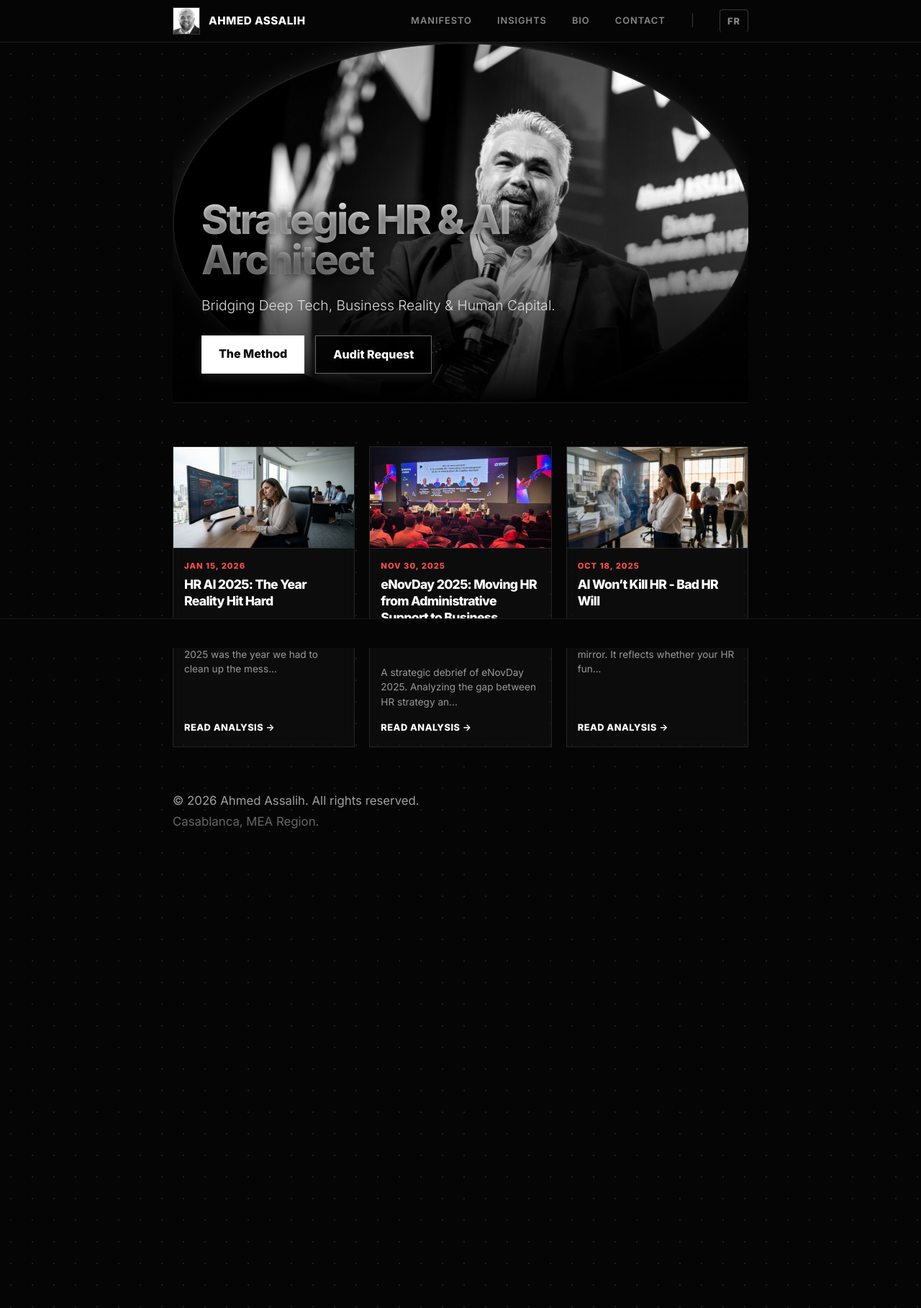
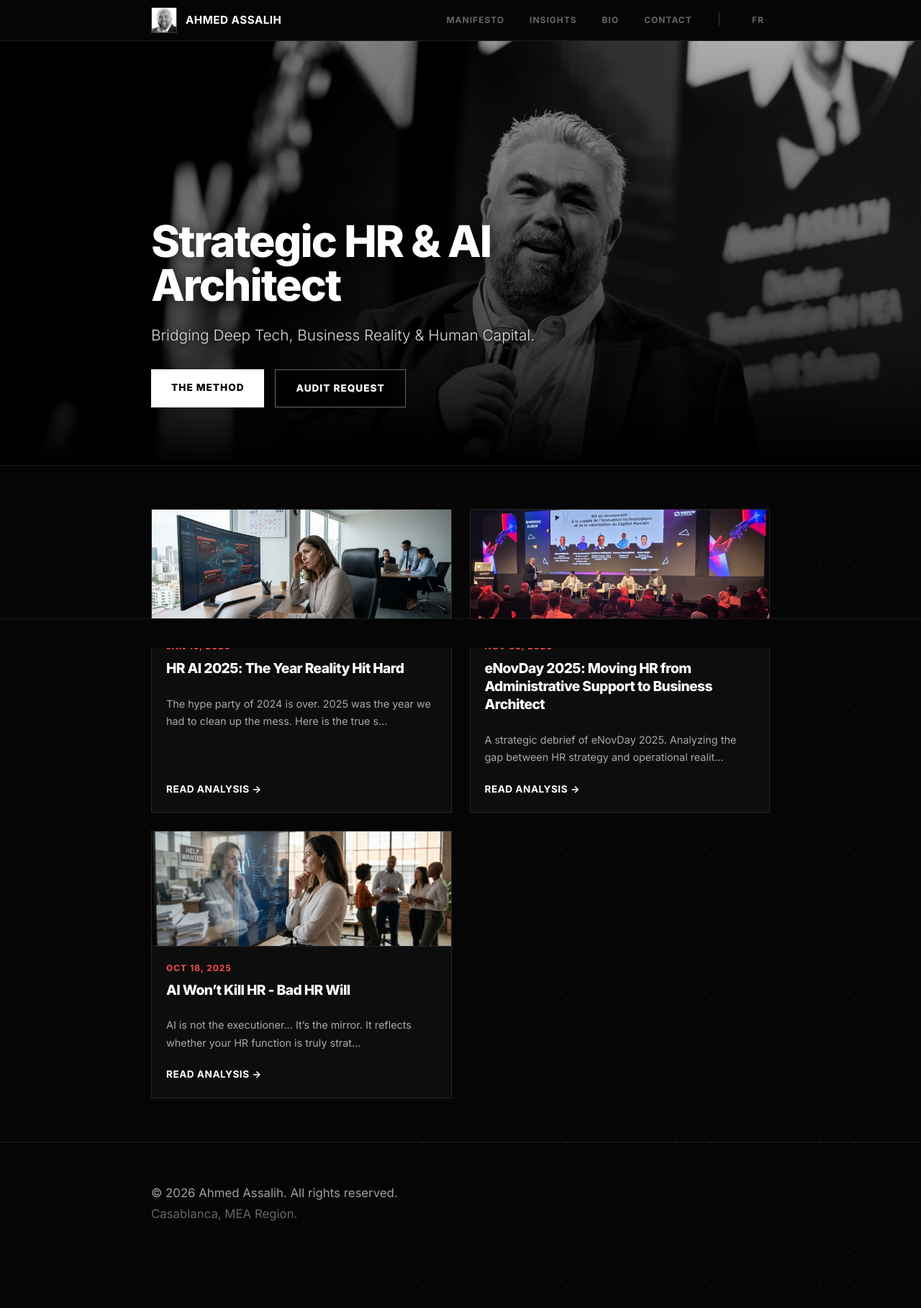
Before and after one commit to ahmedassalih/ahmed, a Jekyll site: the page built from en/index.md, in a window 1280 px wide. Shown: the whole page at 72% size. Built offline with Jekyll 4.4.1, drawn with Linux system fonts in a browser that asks for light colours.

Commit message:
Add files via upload

```diff
--- a/assets/main.scss
+++ b/assets/main.scss
@@ -2,22 +2,34 @@
 # Only the main Sass file needs front matter (the dashes are important)
 ---
 
-/* 1. IMPORT FONTS */
-@import url('https://fonts.googleapis.com/css2?family=Inter:wght@300;400;600;800&display=swap');
+/* =========================================
+   1. IMPORTS & FONTS
+   ========================================= */
+@import url('https://fonts.googleapis.com/css2?family=Inter:wght@300;400;600;700;800&display=swap');
 
-/* 2. VARIABLES & THEME */
+
+/* =========================================
+   2. VARIABLES & THEME
+   ========================================= */
 :root {
   --bg-dark: #050505;        /* Noir quasi absolu */
-  --glass-bg: rgba(255, 255, 255, 0.03); /* Verre fumé */
-  --glass-border: rgba(255, 255, 255, 0.08); /* Bordure subtile */
+  --glass-bg: rgba(255, 255, 255, 0.03); /* Fond subtil cartes */
+  --glass-border: rgba(255, 255, 255, 0.1); /* Bordure subtile */
   --text-primary: #ffffff;
   --text-secondary: #a0a0a0;
   --accent: #ffffff;
-  --blur: blur(12px);        /* Le flou d'arrière-plan */
   --font-stack: 'Inter', system-ui, -apple-system, sans-serif;
 }
 
-/* 3. BASE & RESET */
+
+/* =========================================
+   3. GLOBAL RESET & BASE STYLES
+   ========================================= */
+* {
+  box-sizing: border-box;
+  border-radius: 0 !important; /* FORCE LE LOOK "SHARP" (RECTANGLE PARTOUT) */
+}
+
 body {
   background-color: var(--bg-dark);
   color: var(--text-primary);
@@ -25,54 +37,144 @@ body {
   line-height: 1.7;
   margin: 0;
   padding: 0;
+  overflow-x: hidden; /* Empêche le scroll horizontal à cause du Hero */
 
-  /* LE FOND "ARCHITECTE" (DOT MATRIX) */
-  background-image:
-    radial-gradient(rgba(255, 255, 255, 0.1) 1px, transparent 1px);
-  background-size: 30px 30px; /* Taille de la grille */
+  /* Motif "Dot Matrix" subtil en fond */
+  background-image: radial-gradient(rgba(255, 255, 255, 0.07) 1px, transparent 1px);
+  background-size: 40px 40px;
   min-height: 100vh;
 }
 
 a {
   color: var(--text-primary);
   text-decoration: none;
-  transition: opacity 0.2s ease;
+  transition: opacity 0.2s ease, color 0.2s ease;
 }
 
 a:hover {
-  opacity: 0.7;
+  opacity: 0.8;
 }
 
-/* 4. LAYOUT & GLASSMORPHISM */
+/* Conteneur principal */
 .wrapper {
-  max-width: 800px; /* Plus étroit pour la lecture (Mobile First) */
+  max-width: 900px;
   margin: 0 auto;
   padding: 0 20px;
 }
 
-/* On applique l'effet verre au Header et au contenu pour qu'ils flottent */
-.site-header, .page-content, .site-footer {
-  background: transparent !important; /* On laisse voir la grille derrière */
+
+/* =========================================
+   4. HEADER COMPACT & STATIQUE
+   ========================================= */
+.site-header {
+  position: relative !important; /* Pas de sticky */
+  background: var(--bg-dark) !important; /* Fond noir uni pour lisibilité */
+  padding: 10px 0 !important; /* Hauteur réduite (Compact) */
+  border-bottom: 1px solid var(--glass-border);
+  z-index: 100;
 }
 
-/* 5. TYPOGRAPHY (HIERARCHY) */
+.site-title {
+  font-weight: 800;
+  letter-spacing: -0.5px;
+  font-size: 1rem;
+  text-transform: uppercase;
+  color: white;
+}
+
+/* Navigation du Header */
+.site-nav {
+  display: flex;
+  align-items: center;
+}
+
+.site-nav .page-link {
+  margin-left: 35px !important; /* Espacement large demandé */
+  font-size: 0.75rem;
+  font-weight: 700;
+  text-transform: uppercase;
+  letter-spacing: 1px;
+  color: #666 !important; /* Gris par défaut */
+  border: none !important;
+}
+
+.site-nav .page-link:hover {
+  color: white !important;
+}
+
+.nav-separator {
+  color: #333;
+  margin-left: 35px;
+}
+
+.lang-switch {
+  color: white !important;
+  border: 1px solid rgba(255,255,255,0.2);
+  padding: 4px 8px;
+}
+
+
+/* =========================================
+   5. HERO SECTION (IMMERSIVE & SHARP)
+   ========================================= */
+.hero-container {
+  width: 100vw; /* Prend toute la largeur de l'écran */
+  position: relative;
+  left: 50%;
+  right: 50%;
+  margin-left: -50vw;
+  margin-right: -50vw;
+  height: 600px; /* Grande hauteur "Cinématique" */
+  border-bottom: 1px solid var(--glass-border);
+  overflow: hidden;
+  margin-bottom: 60px;
+  margin-top: -10px; /* Colle au header */
+}
+
+.hero-image {
+  width: 100%;
+  height: 100%;
+  object-fit: cover;
+  object-position: center 20%; /* Centre sur le haut du buste */
+  filter: grayscale(100%) brightness(0.7) contrast(1.1); /* Look sombre et contrasté */
+}
+
+.hero-overlay {
+  position: absolute;
+  bottom: 0;
+  left: 0;
+  width: 100%;
+  height: 100%;
+  /* Dégradé pour rendre le texte lisible en bas */
+  background: linear-gradient(to top, rgba(0,0,0,1) 0%, rgba(0,0,0,0.6) 30%, transparent 100%);
+  display: flex;
+  align-items: flex-end; /* Pousse le texte en bas */
+  justify-content: center;
+  padding-bottom: 60px;
+}
+
+.hero-overlay > div {
+  width: 100%;
+  max-width: 900px; /* S'aligne avec le reste du contenu */
+  padding: 0 20px;
+}
+
+
+/* =========================================
+   6. TYPOGRAPHY
+   ========================================= */
 h1, h2, h3 {
-  font-weight: 800; /* Extra Bold */
-  letter-spacing: -0.04em; /* Le look "Tight" moderne */
+  font-weight: 800;
+  letter-spacing: -0.03em;
+  color: white;
   margin-top: 2em;
   margin-bottom: 0.5em;
   line-height: 1.2;
 }
 
-h1 {
-  font-size: 2.8rem;
-  background: linear-gradient(180deg, #fff, #888); /* Dégradé sur le texte */
-  -webkit-background-clip: text;
-  -webkit-text-fill-color: transparent;
-}
-
-h2 { font-size: 1.8rem; color: white; }
-h3 { font-size: 1.3rem; color: white; border-bottom: 1px solid var(--glass-border); padding-bottom: 10px;}
+h1 { font-size: 2.5rem; margin-top: 0; }
+h2 { font-size: 1.8rem; border-bottom: none; }
+h3 { font-size: 1.3rem; }
 
 p, li {
   color: var(--text-secondary);
@@ -80,91 +182,67 @@ p, li {
   font-weight: 400;
 }
 
-/* 6. COMPONENTS */
-
-/* La Photo de Profil "Glowing" */
-img[src*="profile"] {
-  border-radius: 50%;
-  border: 2px solid rgba(255,255,255,0.1);
-  box-shadow: 0 0 30px rgba(255, 255, 255, 0.1); /* Lueur */
-  filter: grayscale(100%) contrast(1.1);
+hr {
+  border: 0;
+  border-top: 1px solid var(--glass-border);
+  margin: 3em 0;
 }
 
-/* Les Cartes d'Articles (Bento Style) */
+
+/* =========================================
+   7. CARDS & POSTS (GRID)
+   ========================================= */
 .post-item {
   background: var(--glass-bg);
   border: 1px solid var(--glass-border);
-  backdrop-filter: var(--blur);
-  padding: 25px;
-  border-radius: 12px; /* Coins arrondis modernes */
-  margin-bottom: 25px !important;
-  transition: transform 0.2s ease, border-color 0.2s ease;
+  margin-bottom: 30px;
+  transition: border-color 0.2s ease, transform 0.2s ease;
 }
 
 .post-item:hover {
-  transform: translateY(-2px); /* Léger soulèvement */
-  border-color: rgba(255,255,255,0.3);
+  border-color: rgba(255,255,255,0.4);
+  transform: translateY(-2px);
 }
 
 .post-meta {
-  text-transform: uppercase;
-  font-size: 0.75rem !important;
-  letter-spacing: 1px;
-  font-weight: 600;
-  color: #666;
+  font-family: var(--font-stack);
 }
 
-/* Le Header (Navigation) */
-.site-header {
-  padding: 20px 0;
-  border-bottom: 1px solid var(--glass-border) !important;
-  position: sticky; /* Menu qui reste en haut */
-  top: 0;
-  z-index: 100;
-  backdrop-filter: blur(20px); /* Flou fort derrière le menu */
-  background: rgba(5, 5, 5, 0.7) !important;
+img {
+  max-width: 100%;
+  display: block;
 }
 
-.site-title {
+
+/* =========================================
+   8. BUTTONS & FORMS
+   ========================================= */
+.btn, button {
+  display: inline-block;
+  background: white;
+  color: black !important;
   font-weight: 800;
-  letter-spacing: -1px;
-  font-size: 1.1rem;
+  padding: 14px 28px;
+  border: none;
+  font-size: 0.85rem;
   text-transform: uppercase;
+  letter-spacing: 1px;
+  cursor: pointer;
+  transition: background 0.3s;
 }
 
-.site-nav .page-link {
-  font-size: 0.85rem;
-  font-weight: 600;
-  text-transform: uppercase;
-  letter-spacing: 0.5px;
-  color: #888 !important;
+.btn:hover {
+  background: #ccc;
 }
 
-.site-nav .page-link:hover {
-  color: white !important;
-}
-
-/* Boutons */
-.btn, button {
-  background: white;
-  color: black !important;
-  font-weight: 700;
-  border-radius: 8px;
-  padding: 12px 24px;
-  border: none;
-  box-shadow: 0 4px 15px rgba(255,255,255,0.1);
-}
-
-/* Formulaires */
 input, textarea {
   background: rgba(255,255,255,0.05);
   border: 1px solid var(--glass-border);
   color: white;
   padding: 15px;
-  border-radius: 8px;
   width: 100%;
-  box-sizing: border-box; /* Fixe les dépassements */
-  font-family: var(--font-stack);
+  font-family: inherit;
+  margin-bottom: 20px;
 }
 
 input:focus, textarea:focus {
@@ -173,22 +251,10 @@ input:focus, textarea:focus {
   background: rgba(255,255,255,0.1);
 }
 
-/* 7. MOBILE OPTIMIZATIONS */
-@media (max-width: 600px) {
-  h1 { font-size: 2.2rem; }
-  .wrapper { padding: 0 15px; }
 
-  /* Sur mobile, on empile le menu */
-  .site-nav {
-    margin-top: 10px;
-  }
-  .site-nav .page-link {
-    margin-left: 10px;
-    font-size: 0.8rem;
-  }
-}
-
-/* --- AJOUT : TECH TICKER (MARQUEE) --- */
+/* =========================================
+   9. TICKER (BANDEAU DÉFILANT)
+   ========================================= */
 .ticker-wrap {
   position: fixed;
   bottom: 0;
@@ -196,11 +262,11 @@ input:focus, textarea:focus {
   width: 100%;
   overflow: hidden;
   height: 40px;
-  background-color: var(--bg-dark); /* Fond noir */
+  background-color: var(--bg-dark);
   border-top: 1px solid var(--glass-border);
-  padding-left: 100%; /* Démarre hors écran */
+  padding-left: 100%;
   box-sizing: content-box;
-  z-index: 999;
+  z-index: 900;
 }
 
 .ticker {
@@ -210,174 +276,86 @@ input:focus, textarea:focus {
   white-space: nowrap;
   padding-right: 100%;
   box-sizing: content-box;
-  animation-iteration-count: infinite;
-  animation-timing-function: linear;
-  animation-name: ticker;
-  animation-duration: 30s; /* Vitesse du défilement */
+  animation: ticker 40s linear infinite;
 }
 
 .ticker-item {
   display: inline-block;
   padding: 0 2rem;
-  font-size: 0.85rem;
-  color: #666;
+  font-size: 0.75rem;
+  color: #555;
   text-transform: uppercase;
   letter-spacing: 2px;
   font-weight: 600;
 }
 
-.ticker-item strong { color: white; }
+.ticker-item strong { color: #aaa; }
 
 @keyframes ticker {
   0% { transform: translate3d(0, 0, 0); }
   100% { transform: translate3d(-100%, 0, 0); }
 }
 
-/* Ajustement pour que le footer ne soit pas caché par le ticker */
-body { padding-bottom: 50px; }
 
-
-/* --- NAVIGATION MOBILE (BOTTOM BAR) --- */
+/* =========================================
+   10. MOBILE NAV (BOTTOM BAR) & RESPONSIVE
+   ========================================= */
 .mobile-nav {
-  display: none; /* Caché par défaut sur PC */
+  display: none; /* Caché sur PC */
   position: fixed;
   bottom: 0;
   left: 0;
   width: 100%;
-  height: 60px;
-  background: rgba(10, 10, 10, 0.95);
-  backdrop-filter: blur(15px);
+  height: 65px;
+  background: rgba(5, 5, 5, 0.95);
   border-top: 1px solid var(--glass-border);
   z-index: 1000;
   justify-content: space-around;
   align-items: center;
-  padding-bottom: env(safe-area-inset-bottom); /* Pour les iPhone récents */
+  padding-bottom: env(safe-area-inset-bottom);
 }
 
 .mobile-nav-item {
   text-align: center;
-  font-size: 0.7rem;
-  color: #888;
+  font-size: 0.65rem;
+  color: #666;
   text-transform: uppercase;
   letter-spacing: 0.5px;
   display: flex;
   flex-direction: column;
   align-items: center;
   text-decoration: none;
-  border: none;
+  border: none !important;
 }
 
 .mobile-nav-item span {
-  font-size: 1.2rem;
-  margin-bottom: 2px;
+  font-size: 1.4rem;
+  margin-bottom: 4px;
   display: block;
 }
 
-.mobile-nav-item.active {
-  color: white;
+.site-footer {
+  padding: 40px 0 100px 0; /* Marge en bas pour ne pas être caché par le ticker/mobile nav */
+  border-top: 1px solid var(--glass-border);
+  margin-top: 60px;
+  color: #444;
+  font-size: 0.8rem;
+  background: transparent !important;
 }
 
-/* RÈGLES MOBILE ONLY */
+/* RESPONSIVE RULES */
 @media (max-width: 600px) {
-  /* On affiche la barre mobile */
+  h1 { font-size: 2.2rem; }
+
+  .hero-container { height: 450px; } /* Hero moins haut sur mobile */
+
+  /* Masquer le Ticker et le Menu Haut sur Mobile */
+  .ticker-wrap { display: none; }
+  .site-nav { display: none; }
+
+  /* Afficher la barre du bas */
   .mobile-nav { display: flex; }
 
-  /* On cache le Ticker sur mobile (trop de bruit) */
-  .ticker-wrap { display: none; }
-
-  /* On cache le menu du haut sur mobile (Header simplifié) */
-  .site-nav { display: none; }
-
-  /* Ajustement pour que le contenu ne soit pas caché par la barre du bas */
-  body { padding-bottom: 80px; }
+  /* Ajustement de la grille Bento sur mobile */
+  .post-item { margin-bottom: 20px; }
 }
-
-/* --- AMÉLIORATION NAVIGATION V3.5 --- */
-.site-nav {
-  display: flex;
-  align-items: center;
-}
-
-.site-nav .page-link {
-  margin-left: 35px !important; /* Espacement large */
-  font-size: 0.8rem;
-  font-weight: 600;
-  text-transform: uppercase;
-  letter-spacing: 1px;
-  color: #888 !important; /* Gris par défaut */
-  transition: color 0.3s ease;
-  border-bottom: none !important;
-}
-
-.site-nav .page-link:hover {
-  color: white !important; /* Blanc au survol */
-}
-
-.nav-separator {
-  color: #333;
-  margin-left: 35px;
-}
-
-.lang-switch {
-  color: white !important;
-  font-weight: 800 !important;
-  border: 1px solid rgba(255,255,255,0.2);
-  padding: 5px 10px;
-  border-radius: 4px;
-}
-
-/* --- V4 DESIGN: SHARP & STATIC --- */
-
-/* 1. HEADER COMPACT & STATIQUE */
-.site-header {
-  position: relative !important; /* Plus de Sticky */
-  top: auto !important;
-  background: var(--bg-dark) !important; /* Fond noir uni pour la lisibilité */
-  padding: 10px 0 !important; /* Hauteur réduite */
-  border-bottom: 1px solid rgba(255,255,255,0.1) !important;
-  backdrop-filter: none !important;
-}
-
-/* 2. RESET DES ARRONDIS (SHARP LOOK) */
-.hero-box, .hero-img, .post-item, input, textarea, .btn {
-  border-radius: 0 !important; /* Angles droits partout */
-}
-
-/* 3. STYLE DU HERO (Texte dans l'image) */
-.hero-container {
-  position: relative;
-  width: 100%;
-  height: 500px; /* Grande hauteur immersive */
-  overflow: hidden;
-  margin-bottom: 60px;
-  border-bottom: 1px solid rgba(255,255,255,0.1);
-}
-
-.hero-image {
-  width: 100%;
-  height: 100%;
-  object-fit: cover;
-  object-position: center 20%; /* Centre sur le haut du corps */
-  filter: grayscale(100%) contrast(1.1) brightness(0.8); /* Assombri pour le texte */
-}
-
-/* Le dégradé noir en bas pour que le texte soit lisible */
-.hero-overlay {
-  position: absolute;
-  bottom: 0;
-  left: 0;
-  width: 100%;
-  height: 60%; /* Prend le bas de l'image */
-  background: linear-gradient(to top, rgba(0,0,0,1), transparent);
-  display: flex;
-  flex-direction: column;
-  justify-content: flex-end;
-  padding: 40px;
-  box-sizing: border-box;
-}
-
-/* Ajustements Mobile */
-@media (max-width: 600px) {
-  .hero-container { height: 400px; }
-  .hero-overlay { padding: 20px; }
-}
--- a/en/index.md
+++ b/en/index.md
@@ -5,87 +5,73 @@ lang: en
 ref: home
 ---
 
-<!-- 1. HERO SECTION IMMERSIVE -->
-<div class="hero-container">
+<!-- 1. HERO SECTION IMMERSIVE (SHARP) -->
+<div class="hero-container" style="border-radius: 0 !important; overflow: hidden;">
   <!-- L'Image de fond -->
-  <img src="/assets/images/profile.jpg" alt="Ahmed Assalih" class="hero-image">
+  <img src="/assets/images/profile.jpg" alt="Ahmed Assalih" class="hero-image" style="border-radius: 0 !important;">
 
   <!-- Le Dégradé + Texte par dessus -->
   <div class="hero-overlay">
-    <div style="max-width: 800px;">
-      <h1 style="margin: 0 0 10px 0; line-height: 1; font-size: 3.5rem; color: white; text-shadow: 0 2px 10px rgba(0,0,0,0.5);">
+    <div style="max-width: 900px; padding-bottom: 20px;">
+
+      <!-- TITRE EN BAS -->
+      <h1 style="margin: 0 0 15px 0; line-height: 1; font-size: 3.8rem; color: white; text-shadow: 0 2px 20px rgba(0,0,0,0.8); letter-spacing: -2px;">
         Strategic HR & AI<br>Architect
       </h1>
 
-      <p style="font-size: 1.2rem; color: #ddd; margin-bottom: 25px; font-weight: 300;">
+      <p style="font-size: 1.3rem; color: #ddd; margin-bottom: 30px; font-weight: 300; text-shadow: 0 1px 5px rgba(0,0,0,0.8);">
         Bridging Deep Tech, Business Reality & Human Capital.
       </p>
 
-      <!-- Boutons intégrés dans l'image -->
+      <!-- BOUTONS -->
       <div style="display: flex; gap: 15px;">
-        <a href="/en/manifesto" class="btn" style="background: white; color: black; border: none;">The Method</a>
-        <a href="/en/contact" class="btn" style="background: rgba(0,0,0,0.6); color: white !important; border: 1px solid rgba(255,255,255,0.4); backdrop-filter: blur(5px);">Audit Request</a>
+        <a href="/en/manifesto" class="btn" style="background: white; color: black; border: none; border-radius: 0 !important; text-transform: uppercase; letter-spacing: 1px; font-weight: 800;">The Method</a>
+        <a href="/en/contact" class="btn" style="background: rgba(0,0,0,0.6); color: white !important; border: 1px solid rgba(255,255,255,0.4); backdrop-filter: blur(5px); border-radius: 0 !important;">Audit Request</a>
       </div>
     </div>
   </div>
 </div>
-<!-- 2. HIGHLIGHT GRID (3 articles par ligne) -->
-<!-- On utilise minmax(230px) pour faire tenir 3 colonnes dans ton wrapper de 800px -->
-<div style="display: grid; grid-template-columns: repeat(auto-fill, minmax(230px, 1fr)); gap: 20px; margin-bottom: 60px;">
 
-  <!-- BOUCLE : Articles anglais avec highlight: true, maximum 6 -->
+<!-- 2. HIGHLIGHT GRID (Reste du contenu) -->
+<div style="display: grid; grid-template-columns: repeat(auto-fill, minmax(280px, 1fr)); gap: 25px; margin-bottom: 60px;">
+  <!-- BOUCLE : Articles anglais avec highlight: true -->
   {% assign featured_posts = site.posts | where: "highlight", true | where: "lang", "en" | slice: 0, 6 %}
 
   {% for post in featured_posts %}
-  <div class="post-item" style="margin-bottom: 0 !important; padding: 0; overflow: hidden; display: flex; flex-direction: column; border: 1px solid rgba(255,255,255,0.1); background: rgba(255,255,255,0.03);">
-
-    <!-- IMAGE (Haut de carte) -->
+  <div class="post-item" style="margin-bottom: 0 !important; padding: 0; overflow: hidden; display: flex; flex-direction: column; border-radius: 0 !important;">
     <a href="{{ post.url }}" style="border-bottom: none;">
-      <div style="height: 140px; overflow: hidden; border-bottom: 1px solid rgba(255,255,255,0.1);">
-        <img src="{{ post.image | default: '/assets/images/profile.jpg' }}" alt="{{ post.title }}" style="width: 100%; height: 100%; object-fit: cover; transition: transform 0.3s ease;">
+      <div style="height: 160px; overflow: hidden; border-bottom: 1px solid rgba(255,255,255,0.1);">
+        <img src="{{ post.image | default: '/assets/images/profile.jpg' }}" alt="{{ post.title }}" style="width: 100%; height: 100%; object-fit: cover; border-radius: 0 !important; transition: transform 0.3s ease;">
       </div>
     </a>
-
-    <!-- CONTENU (Bas de carte) -->
-    <div style="padding: 15px; flex-grow: 1; display: flex; flex-direction: column;">
-
-      <!-- Date -->
-      <div style="font-size: 0.7rem; color: #ff4d4d; margin-bottom: 5px; font-weight: bold; letter-spacing: 1px; text-transform: uppercase;">
+    <div style="padding: 20px; flex-grow: 1; display: flex; flex-direction: column;">
+      <div style="font-size: 0.75rem; color: #ff4d4d; margin-bottom: 8px; font-weight: bold; letter-spacing: 1px; text-transform: uppercase;">
         {{ post.date | date: "%b %d, %Y" }}
       </div>
-
-      <!-- Titre -->
-      <h3 style="margin: 0 0 8px 0; font-size: 1.1rem; line-height: 1.3; border: none;">
+      <h3 style="margin: 0 0 10px 0; font-size: 1.2rem; line-height: 1.3; border: none;">
         <a href="{{ post.url }}" style="border: none; color: white;">{{ post.title }}</a>
       </h3>
-
-      <!-- Description -->
-      <p style="font-size: 0.85rem; color: #999; margin-bottom: 15px; flex-grow: 1; line-height: 1.5;">
+      <p style="font-size: 0.9rem; color: #aaa; margin-bottom: 20px; flex-grow: 1;">
         {% if post.description %}
-          {{ post.description | truncate: 80 }}
+          {{ post.description | truncate: 100 }}
         {% else %}
-          {{ post.excerpt | strip_html | truncatewords: 12 }}
+          {{ post.excerpt | strip_html | truncatewords: 15 }}
         {% endif %}
       </p>
-
-      <!-- Lien -->
-      <a href="{{ post.url }}" style="font-size: 0.8rem; font-weight: bold; color: white; text-transform: uppercase; letter-spacing: 0.5px; border-bottom: none;">Read Analysis →</a>
+      <a href="{{ post.url }}" style="font-size: 0.85rem; font-weight: bold; color: white; text-transform: uppercase; letter-spacing: 0.5px;">Read Analysis →</a>
     </div>
-
   </div>
   {% endfor %}
-
 </div>
 
-<!-- 3. THE TICKER (Bandeau défilant) -->
+<!-- 3. THE TICKER -->
 <div class="ticker-wrap">
   <div class="ticker">
-    <div class="ticker-item">SOPRA HR SOFTWARE <strong>HR TRANSFORMATION MEA REGIONAL DIRECTOR</strong></div>
-    <div class="ticker-item">ROYAL AIR MAROC <strong>EX-GROUP HR</strong></div>
+    <div class="ticker-item">SOPRA HR <strong>REGIONAL DIRECTOR</strong></div>
+    <div class="ticker-item">ROYAL AIR MAROC <strong>EX-GROUP CHRO</strong></div>
     <div class="ticker-item">ENSEEIHT <strong>ENGINEER</strong></div>
     <div class="ticker-item">SPEAKER <strong>FUTURE OF WORK</strong></div>
     <div class="ticker-item">ARCHITECT <strong>AI GOVERNANCE</strong></div>
     <div class="ticker-item">LOCATION <strong>CASABLANCA / EMEA</strong></div>
-    <div class="ticker-item">SOPRA HR <strong>REGIONAL DIRECTOR</strong></div>
   </div>
 </div>
```
Also changed, not shown: fr/index.md (+30 -28 lines).
